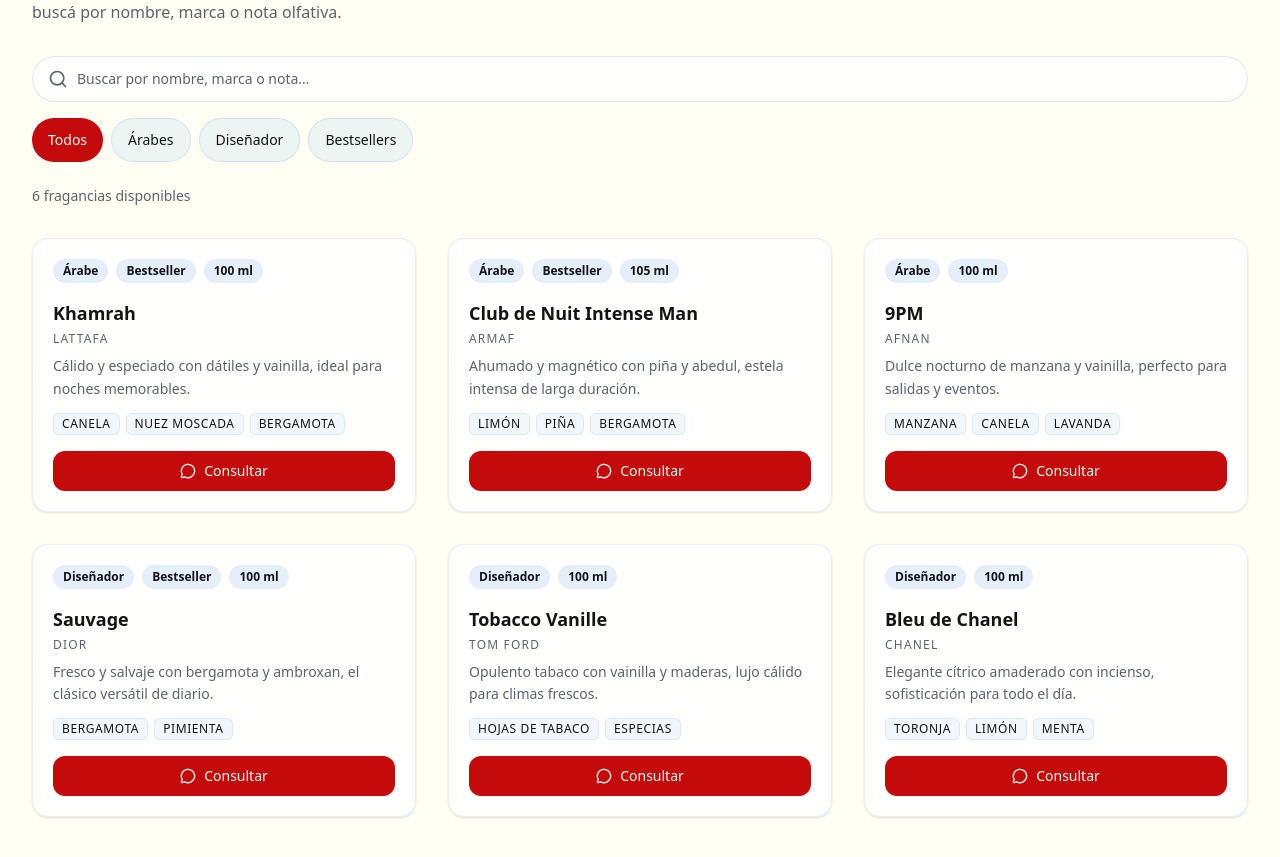
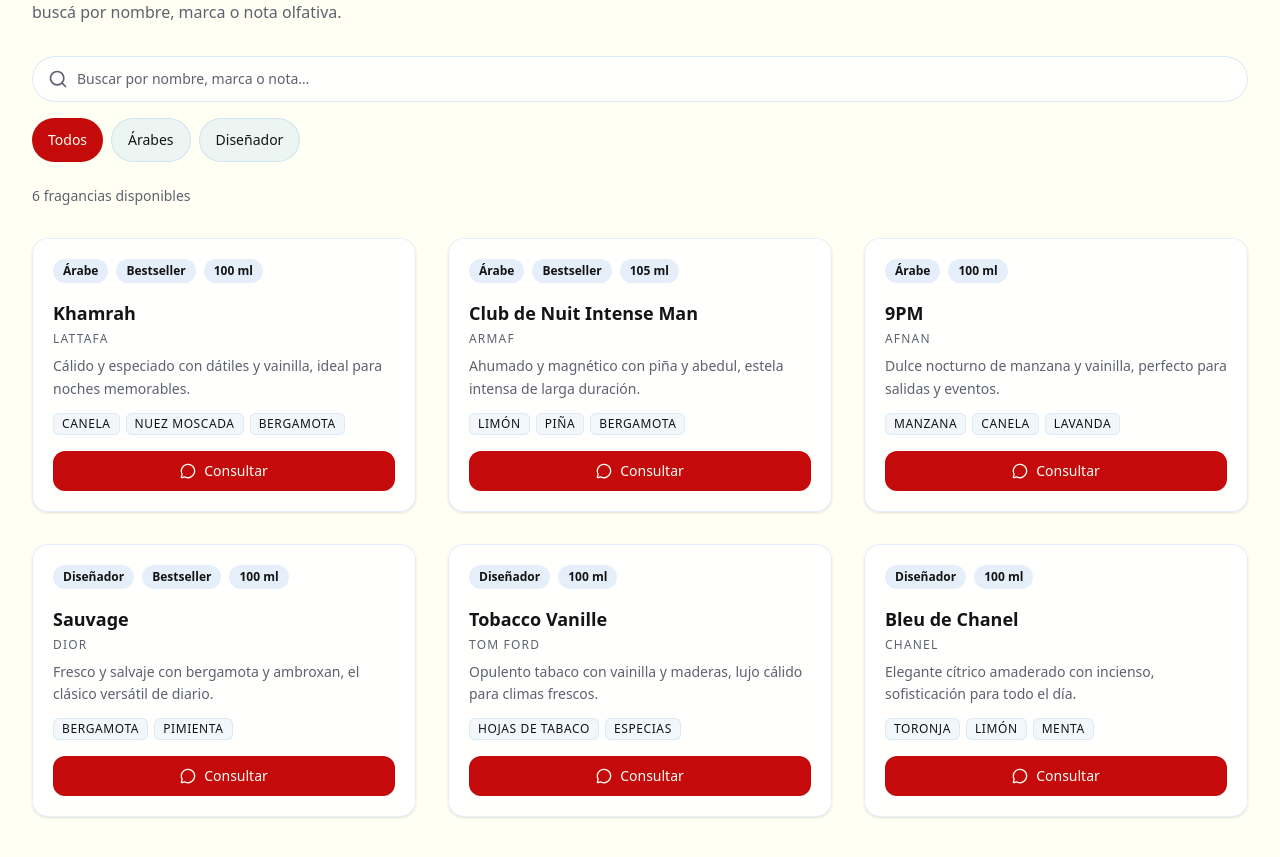
Before and after one commit to MatiasChiacchio/timelux-landing, a Next.js app: page / in a window 1280 px wide. Shown: the part 1065-1922 px from the top of the page. Built offline with nearby package versions, Linux system fonts and the light colour scheme.

Commit message:
refactor: simplificar filtros de catalogo a Todos, Arabes y Disenador

```diff
--- a/src/components/sections/Catalog.tsx
+++ b/src/components/sections/Catalog.tsx
@@ -20,7 +20,6 @@
   { valor: "todos", etiqueta: "Todos" },
   { valor: "arabe", etiqueta: "Árabes" },
   { valor: "disenador", etiqueta: "Diseñador" },
-  { valor: "bestseller", etiqueta: "Bestsellers" },
 ];
 
 // Etiqueta legible del tipo de perfume.
@@ -40,11 +39,7 @@
 
     return perfumes.filter((perfume: Perfume) => {
       const coincideCategoria: boolean =
-        categoria === "todos"
-          ? true
-          : categoria === "bestseller"
-            ? perfume.bestseller === true
-            : perfume.tipo === categoria;
+        categoria === "todos" ? true : perfume.tipo === categoria;
 
       if (!coincideCategoria) {
         return false;
--- a/src/types/perfume.ts
+++ b/src/types/perfume.ts
@@ -2,7 +2,7 @@
 // Tipos estrictos para categorías, notas olfativas y perfumes.
 
 // Filtro de categoría usado por las pestañas del catálogo.
-export type CategoriaPerfume = "todos" | "arabe" | "disenador" | "bestseller";
+export type CategoriaPerfume = "todos" | "arabe" | "disenador";
 
 // Pirámide olfativa de cada fragancia.
 export interface NotasOlfativas {
```
